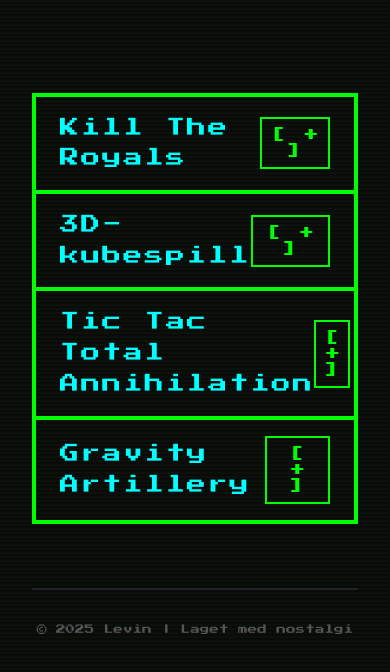
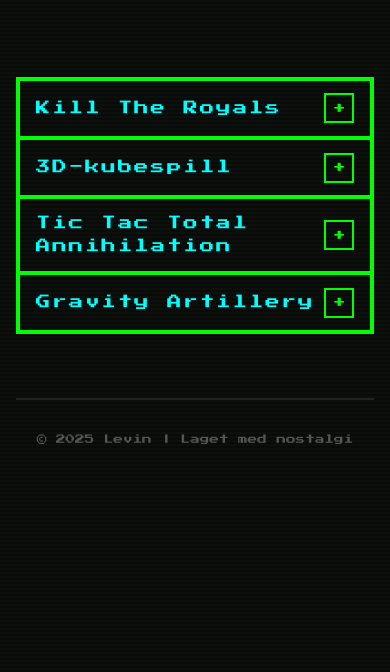
Before and after one commit to Lossfelt/Spilleportal, a plain HTML site: page index.html in a window 390 px wide. Shown: the part 132-804 px from the top of the page. Drawn offline with Linux system fonts and the light colour scheme.

Commit message:
Gjort UI responsivt

```diff
--- a/index.html
+++ b/index.html
@@ -21,7 +21,7 @@
                 <div>
                     <dt>
                         <a href="https://affectionate-franklin-ac89a0.netlify.app">Kill The Royals</a>
-                        <button class="expand-button">[ + ]</button>
+                        <button class="expand-button">+</button>
                     </dt>
                     <dd class="game-details">
                         <p>En kabal hvor man skal prøve å drepe alle bildekort.</p>
@@ -30,7 +30,7 @@
                 <div>
                     <dt>
                         <a href="https://3d-kubespill.netlify.app/">3D-kubespill</a>
-                        <button class="expand-button">[ + ]</button>
+                        <button class="expand-button">+</button>
                     </dt>
                     <dd class="game-details">
                         <p>Tredimensjonal variant av Connect 5, hvor to spillere roterer en kube og prøver å få fem på rad. Lokal multiplayer.</p>
@@ -39,7 +39,7 @@
                 <div>
                     <dt>
                         <a href="https://bgio-tutorial-eight.vercel.app/">Tic Tac Total Annihilation</a>
-                        <button class="expand-button">[ + ]</button>
+                        <button class="expand-button">+</button>
                     </dt>
                     <dd class="game-details">
                         <p>Variant av Tic Tac Toe hvor spillerne kan angripe motstanderens felter med masseødeleggelsesvåpen. Online multiplayer.</p>
@@ -48,7 +48,7 @@
                 <div>
                     <dt>
                         <a href="https://gravity-artillery.netlify.app/">Gravity Artillery</a>
-                        <button class="expand-button">[ + ]</button>
+                        <button class="expand-button">+</button>
                     </dt>
                     <dd class="game-details">
                         <p>Scorched Earth in space. To planeter prøver å skyte hverandre og må manøvrere skuddene gjennom gravitasjonsfelt. Lokal multiplayer.</p>
--- a/style.css
+++ b/style.css
@@ -141,6 +141,10 @@ footer {
 
 /* Responsive design */
 @media (max-width: 768px) {
+    .container {
+        padding: 1rem;
+    }
+
     .title {
         font-size: 1.3rem;
         text-shadow: 2px 2px 0 #ff00ff, 4px 4px 0 #00ffff;
@@ -150,12 +154,13 @@ footer {
         font-size: 0.6rem;
     }
 
-    .games-grid {
-        grid-template-columns: 1fr;
-        gap: 1.5rem;
+    dt {
+        padding: 0.8rem 1rem;
+        font-size: 0.9rem;
     }
 
-    .game-title {
+    .expand-button {
+        padding: 0.4rem;
         font-size: 0.8rem;
     }
 }
```
